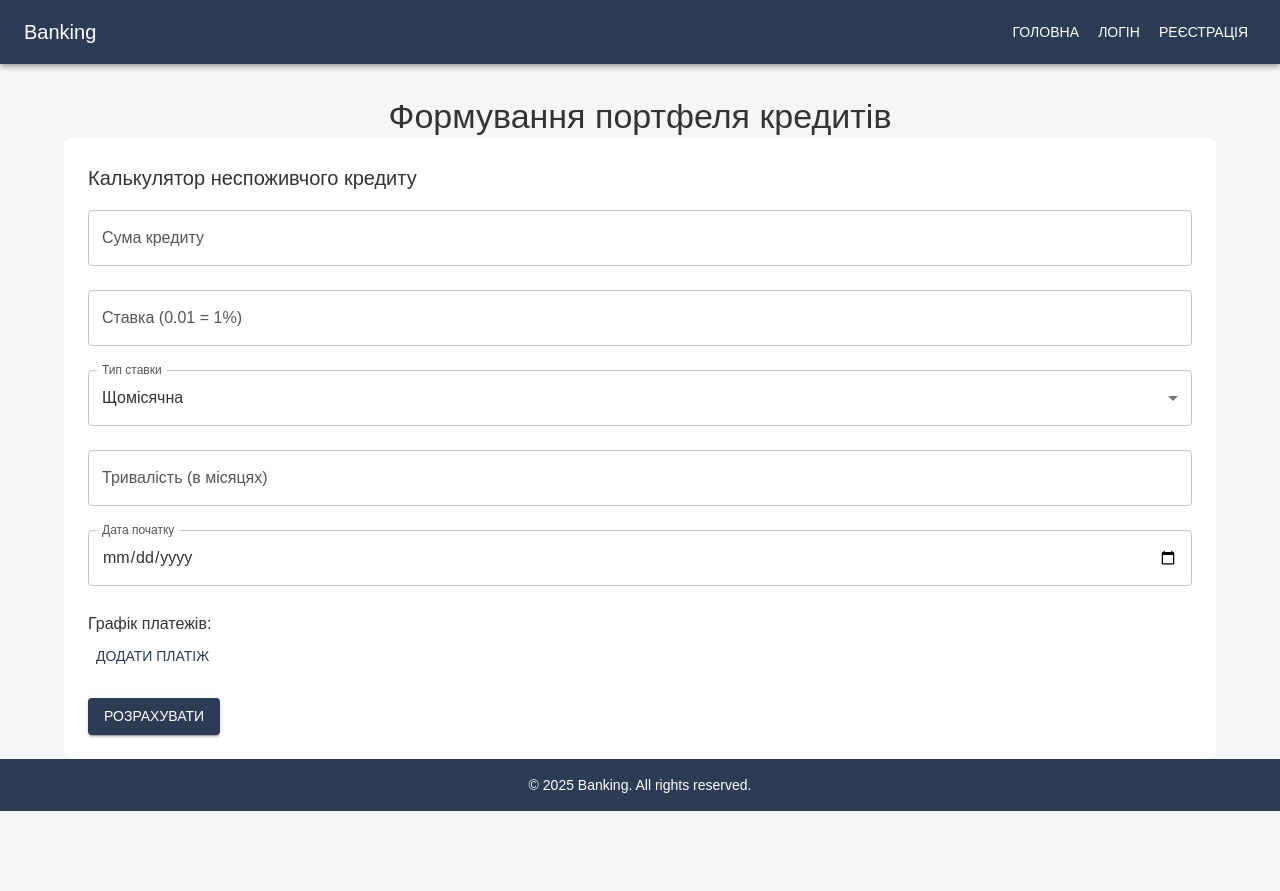
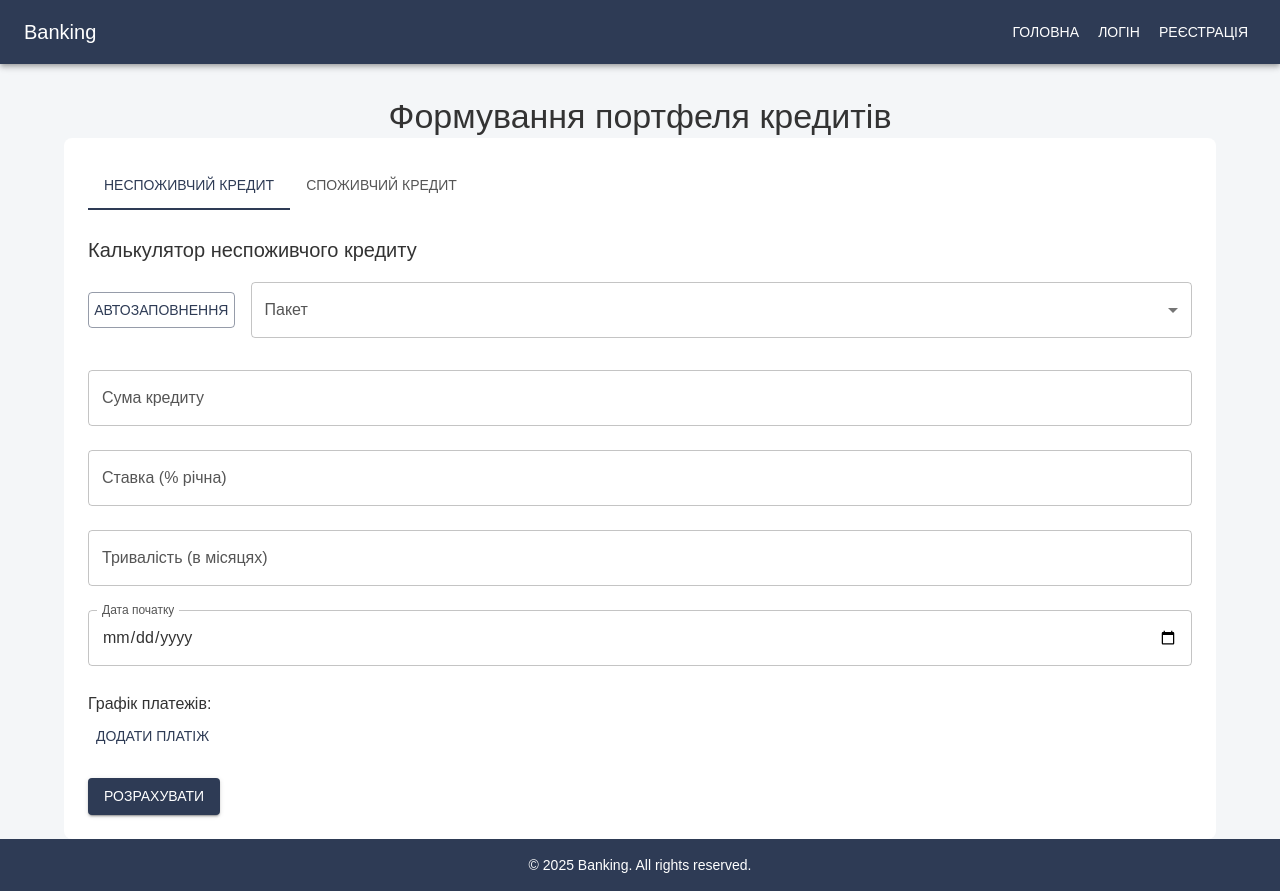
Before and after one commit to Cracker051/credit-loan, a React (Create React App) app in the folder frontend/: page / in a window 1280 px wide. Before the commit the page ends 811 px from the top, so only its background shows below. Built offline with nearby package versions, Linux system fonts and the light colour scheme; the HTML template or start-up script is replaced by a standard one.

Commit message:
Updated Calculators

```diff
--- a/frontend/package.json
+++ b/frontend/package.json
@@ -5,6 +5,7 @@
   "dependencies": {
     "@emotion/react": "^11.14.0",
     "@emotion/styled": "^11.14.0",
+    "@mui/icons-material": "^7.0.2",
     "@mui/material": "^7.0.1",
     "@testing-library/dom": "^10.4.0",
     "@testing-library/jest-dom": "^6.6.3",
@@ -18,7 +19,7 @@
     "react": "^19.1.0",
     "react-dom": "^19.1.0",
     "react-router-dom": "^7.4.1",
-    "react-scripts": "5.0.1",
+    "react-scripts": "^5.0.1",
     "typescript": "^4.9.5",
     "web-vitals": "^2.1.4"
   },
--- a/frontend/src/components/Calculator.tsx
+++ b/frontend/src/components/Calculator.tsx
@@ -1,4 +1,4 @@
-import { useState } from "react";
+import { useState, useEffect } from "react";
 import {
   Box,
   TextField,
@@ -6,7 +6,12 @@ import {
   Typography,
   MenuItem,
   IconButton,
-  Stack
+  Stack,
+  Tabs,
+  Tab,
+  Select,
+  FormControl,
+  InputLabel
 } from "@mui/material";
 import DeleteIcon from "@mui/icons-material/Delete";
 import {
@@ -22,17 +27,99 @@ interface PaymentInput {
   amount: string;
   date: string;
 }
+const ratePackages = [
+  { name: "A", value: 10 },
+  { name: "B", value: 20 },
+  { name: "C", value: 44.02 },
+];
+const Calculator: React.FC = () => {
+  // Споживчий калькулятор
+  const [consumerAmount, setConsumerAmount] = useState<string>("");
+  const [consumerRate, setConsumerRate] = useState<string>("");
+  const [consumerMonths, setConsumerMonths] = useState<string>("");
+  const [consumerStartDate, setConsumerStartDate] = useState<string>("");
+  const [monthlyPayment, setMonthlyPayment] = useState<number | null>(null);
+  const [totalOverpay, setTotalOverpay] = useState<number | null>(null);
+  const [totalAmount, setTotalAmount] = useState<number | null>(null);
 
-const Calculator: React.FC = () => {
+  const handleConsumerCalculate = () => {
+    const P = Number(consumerAmount);
+    const r = Number(consumerRate) / 100 / 12;
+    const n = Number(consumerMonths);
+
+    if (P > 0 && r > 0 && n > 0) {
+      const A = P * (r / (1 - Math.pow(1 + r, -n)));
+      const total = A * n;
+      const overpay = total - P;
+
+      setMonthlyPayment(A);
+      setTotalOverpay(overpay);
+      setTotalAmount(total);
+    }
+  };
+ // НЕспоживчий калькулятор
+  const [activeTab, setActiveTab] = useState<number>(0);
   const [amount, setAmount] = useState<string>("");
   const [rateValue, setRateValue] = useState<string>("");
   const [rateFrequency, setRateFrequency] = useState<TimePeriodType>(TimePeriodType.MONTH);
+  const [selectedPackage, setSelectedPackage] = useState<string>("");
   const [duration, setDuration] = useState<string>("");
   const [startDate, setStartDate] = useState<string>("");
   const [payments, setPayments] = useState<PaymentInput[]>([]);
 
   const [lastPayment, setLastPayment] = useState<Payment | null>(null);
   const [income, setIncome] = useState<number | null>(null);
+  const [isAdmin, setIsAdmin] = useState<boolean>(false);
+
+  useEffect(() => {
+    setIsAdmin(localStorage.getItem("role") === "admin");
+  }, []);
+
+  useEffect(() => {
+    const months = Number(duration);
+    if (months > 0) {
+      if (months < 3) setRateFrequency(TimePeriodType.DAY);
+      else if ([3, 6, 9].includes(months)) setRateFrequency(TimePeriodType.QUARTER);
+      else if (months < 12) setRateFrequency(TimePeriodType.MONTH);
+      else setRateFrequency(TimePeriodType.YEAR);
+    }
+  }, [duration]);
+  const handlePackageChange = (pkg: string) => {
+    setSelectedPackage(pkg);
+    const found = ratePackages.find(p => p.name === pkg);
+    if (found) setRateValue(found.value.toString());
+  };
+  const generateAnnuityPayments = () => {
+    const principal = Number(amount);
+    const months = Number(duration);
+    const annualRate = Number(rateValue) / 100;
+    const start = new Date(startDate);
+
+    if (!principal || !months || !annualRate || !startDate) return;
+
+    const monthlyRate = Math.pow(1 + annualRate, 1 / 12) - 1;
+    const annuity = principal * (monthlyRate / (1 - Math.pow(1 + monthlyRate, -months)));
+
+    const result: PaymentInput[] = [];
+    for (let i = 1; i < months; i++) {
+      const payDate = new Date(start);
+      payDate.setMonth(payDate.getMonth() + i);
+      result.push({
+        amount: annuity.toFixed(2),
+        date: payDate.toISOString().substring(0, 10),
+      });
+    }
+    setPayments(result);
+  };
+
+  const handleAutofill = () => {
+    const today = new Date();
+    setAmount("100000");
+    setRateValue("44.02");
+    setDuration("5");
+    setStartDate(today.toISOString().substring(0, 10));
+    setTimeout(() => generateAnnuityPayments(), 100);
+  };
 
   const handleAddPayment = () => {
     setPayments([...payments, { amount: "", date: "" }]);
@@ -51,15 +138,38 @@ const Calculator: React.FC = () => {
     setPayments(payments.filter((_, i) => i !== index));
   };
 
+  const convertAnnualTo = (annualRate: number, target: TimePeriodType): number => {
+    switch (target) {
+      case TimePeriodType.DAY:
+        return Math.pow(1 + annualRate, 1 / 365) - 1;
+      case TimePeriodType.MONTH:
+        return Math.pow(1 + annualRate, 1 / 12) - 1;
+      case TimePeriodType.QUARTER:
+        return Math.pow(1 + annualRate, 1 / 4) - 1;
+      case TimePeriodType.YEAR:
+      default:
+        return annualRate;
+    }
+  };
+
   const handleCalculate = () => {
     const parsedAmount = Number(amount);
-    const parsedRate = Number(rateValue);
+    const parsedRatePercent = Number(rateValue);
     const parsedDuration = Number(duration);
 
-    if (isNaN(parsedAmount) || isNaN(parsedRate) || isNaN(parsedDuration) || !startDate) return;
+    if (
+      isNaN(parsedAmount) ||
+      isNaN(parsedRatePercent) ||
+      isNaN(parsedDuration) ||
+      !startDate ||
+      parsedRatePercent <= 0 ||
+      parsedRatePercent >= 100
+    ) return;
+
+    const convertedRate = convertAnnualTo(parsedRatePercent / 100, rateFrequency);
 
     const rate: Rate = {
-      value: parsedRate,
+      value: convertedRate,
       frequency: rateFrequency,
     };
 
@@ -85,13 +195,49 @@ const Calculator: React.FC = () => {
 
   return (
     <Box sx={{ p: 3, bgcolor: "background.paper", borderRadius: 2 }}>
+      <Tabs value={activeTab} onChange={(_, v) => setActiveTab(v)} sx={{ mb: 3 }}>
+        <Tab label="Неспоживчий кредит" />
+        <Tab label="Споживчий кредит" />
+      </Tabs>
+
+      {activeTab === 0 && (
+        <>
           <Typography variant="h6">Калькулятор неспоживчого кредиту</Typography>
+
+          <Stack direction="row" spacing={2} alignItems="center" sx={{ mt: 2, mb: 2 }}>
+            <Button variant="outlined" onClick={handleAutofill}>Автозаповнення</Button>
+
+            <FormControl fullWidth>
+              <InputLabel id="package-label">Пакет</InputLabel>
+              <Select
+                labelId="package-label"
+                value={selectedPackage}
+                label="Пакет"
+                onChange={e => handlePackageChange(e.target.value)}
+              >
+                {ratePackages.map(pkg => (
+                  <MenuItem key={pkg.name} value={pkg.name}>{`Пакет ${pkg.name} (${pkg.value}%)`}</MenuItem>
+                ))}
+              </Select>
+            </FormControl>
+          </Stack>
+
           <TextField fullWidth label="Сума кредиту" margin="normal" type="number" value={amount} onChange={e => setAmount(e.target.value)} />
-      <TextField fullWidth label="Ставка (0.01 = 1%)" margin="normal" type="number" value={rateValue} onChange={e => setRateValue(e.target.value)} />
+          <TextField
+            fullWidth
+            label="Ставка (% річна)"
+            margin="normal"
+            type="number"
+            value={rateValue}
+            onChange={e => setRateValue(e.target.value)}
+            InputProps={{ readOnly: !isAdmin }}
+          />
+
+          {isAdmin && (
             <TextField
               select
               fullWidth
-        label="Тип ставки"
+              label="Тип ставки (визначається автоматично)"
               margin="normal"
               value={rateFrequency}
               onChange={e => setRateFrequency(Number(e.target.value))}
@@ -101,6 +247,8 @@ const Calculator: React.FC = () => {
               <MenuItem value={TimePeriodType.QUARTER}>Щоквартальна</MenuItem>
               <MenuItem value={TimePeriodType.YEAR}>Щорічна</MenuItem>
             </TextField>
+          )}
+
           <TextField fullWidth label="Тривалість (в місяцях)" margin="normal" type="number" value={duration} onChange={e => setDuration(e.target.value)} />
           <TextField fullWidth label="Дата початку" type="date" InputLabelProps={{ shrink: true }} margin="normal" value={startDate} onChange={e => setStartDate(e.target.value)} />
 
@@ -129,19 +277,79 @@ const Calculator: React.FC = () => {
               </Stack>
             ))}
             <Button onClick={handleAddPayment}>Додати платіж</Button>
+
+            {lastPayment && (
+              <Stack direction="row" spacing={2} alignItems="center" sx={{ mt: 2 }}>
+                <TextField
+                  label="Останній платіж"
+                  fullWidth
+                  value={lastPayment.amount.toFixed(2)}
+                  InputProps={{ readOnly: true }}
+                />
+                <TextField
+                  label="Дата останнього платежу"
+                  fullWidth
+                  value={lastPayment.date.toLocaleDateString("uk-UA")}
+                  InputProps={{ readOnly: true }}
+                />
+              </Stack>
+            )}
           </Box>
 
           <Button variant="contained" color="primary" sx={{ mt: 3 }} onClick={handleCalculate}>Розрахувати</Button>
 
-      {lastPayment && (
-        <Box sx={{ mt: 3 }}>
-          <Typography>Останній платіж: {lastPayment.amount.toFixed(2)} грн, дата: {lastPayment.date.toLocaleDateString()}</Typography>
-        </Box>
-      )}
-      {income !== null && (
+          {income !== null && isAdmin && (
             <Box sx={{ mt: 1 }}>
               <Typography>Прибуток: {income.toFixed(2)} грн</Typography>
             </Box>
+          )}
+        </>
+      )}
+
+{activeTab === 1 && (
+        <>
+          <Typography variant="h6">Калькулятор споживчого кредиту</Typography>
+          <TextField
+            fullWidth
+            label="Сума кредиту"
+            margin="normal"
+            value={consumerAmount}
+            onChange={e => setConsumerAmount(e.target.value)}
+          />
+          <TextField
+            fullWidth
+            label="Ставка (% річна)"
+            margin="normal"
+            value={consumerRate}
+            onChange={e => setConsumerRate(e.target.value)}
+          />
+          <TextField
+            fullWidth
+            label="Термін (в місяцях)"
+            margin="normal"
+            value={consumerMonths}
+            onChange={e => setConsumerMonths(e.target.value)}
+          />
+          <TextField
+            fullWidth
+            label="Дата видачі"
+            type="date"
+            InputLabelProps={{ shrink: true }}
+            margin="normal"
+            value={consumerStartDate}
+            onChange={e => setConsumerStartDate(e.target.value)}
+          />
+          <Button variant="contained" sx={{ mt: 2 }} onClick={handleConsumerCalculate}>
+            Розрахувати
+          </Button>
+          {monthlyPayment !== null && (
+            <Box sx={{ mt: 2 }}>
+              <Typography>Щомісячний платіж: {monthlyPayment.toFixed(2)} грн</Typography>
+              <Typography>Загальна переплата: {totalOverpay?.toFixed(2)} грн</Typography>
+              <Typography>Загальна сума: {totalAmount?.toFixed(2)} грн</Typography>
+            </Box>
+          )}
+        </>
       )}
     </Box>
   );
```
Also changed, not shown: 1 other file (tests, documents, lock files or other folders). Lines whose indentation alone changed are shown as unchanged.
